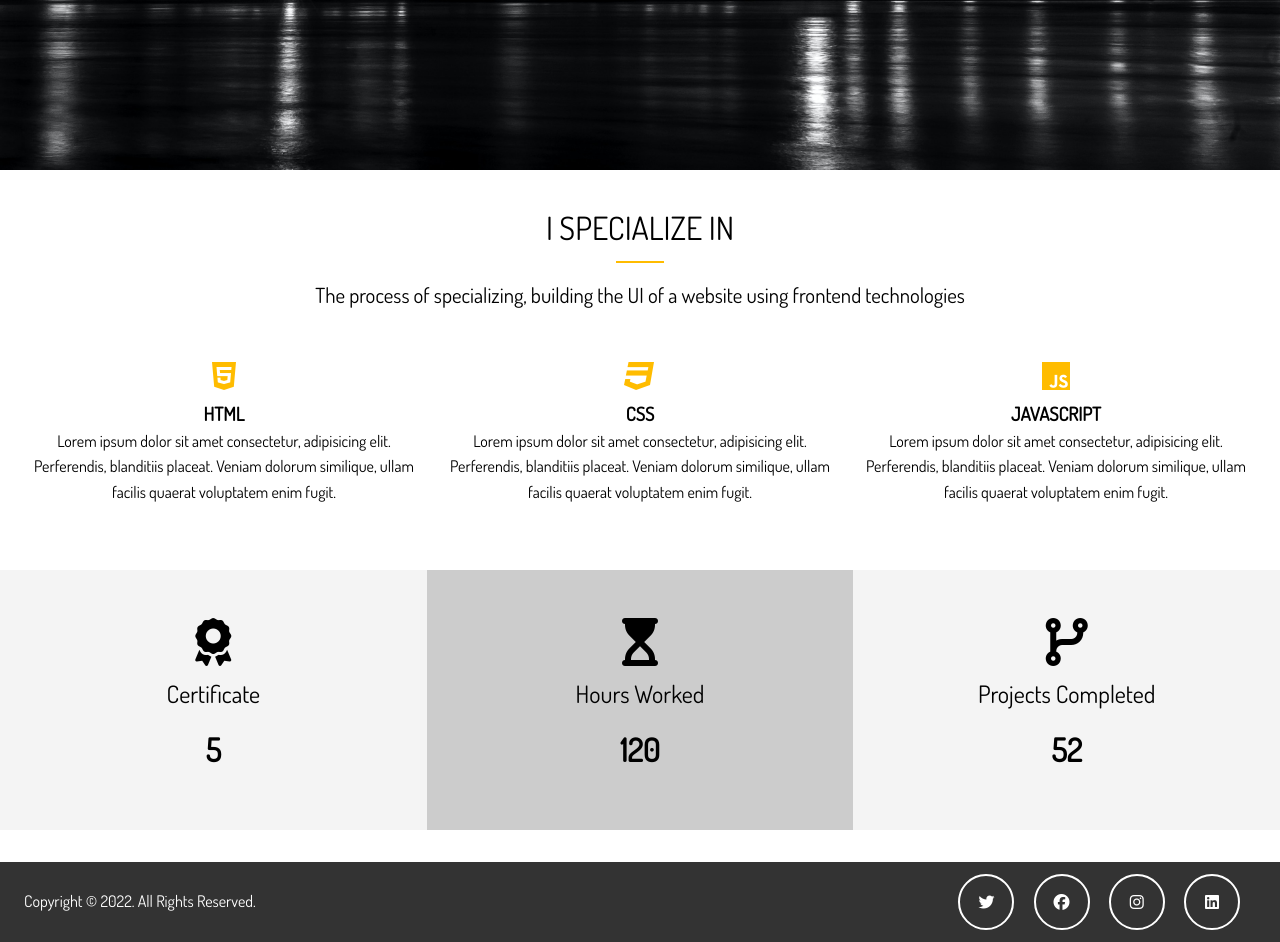
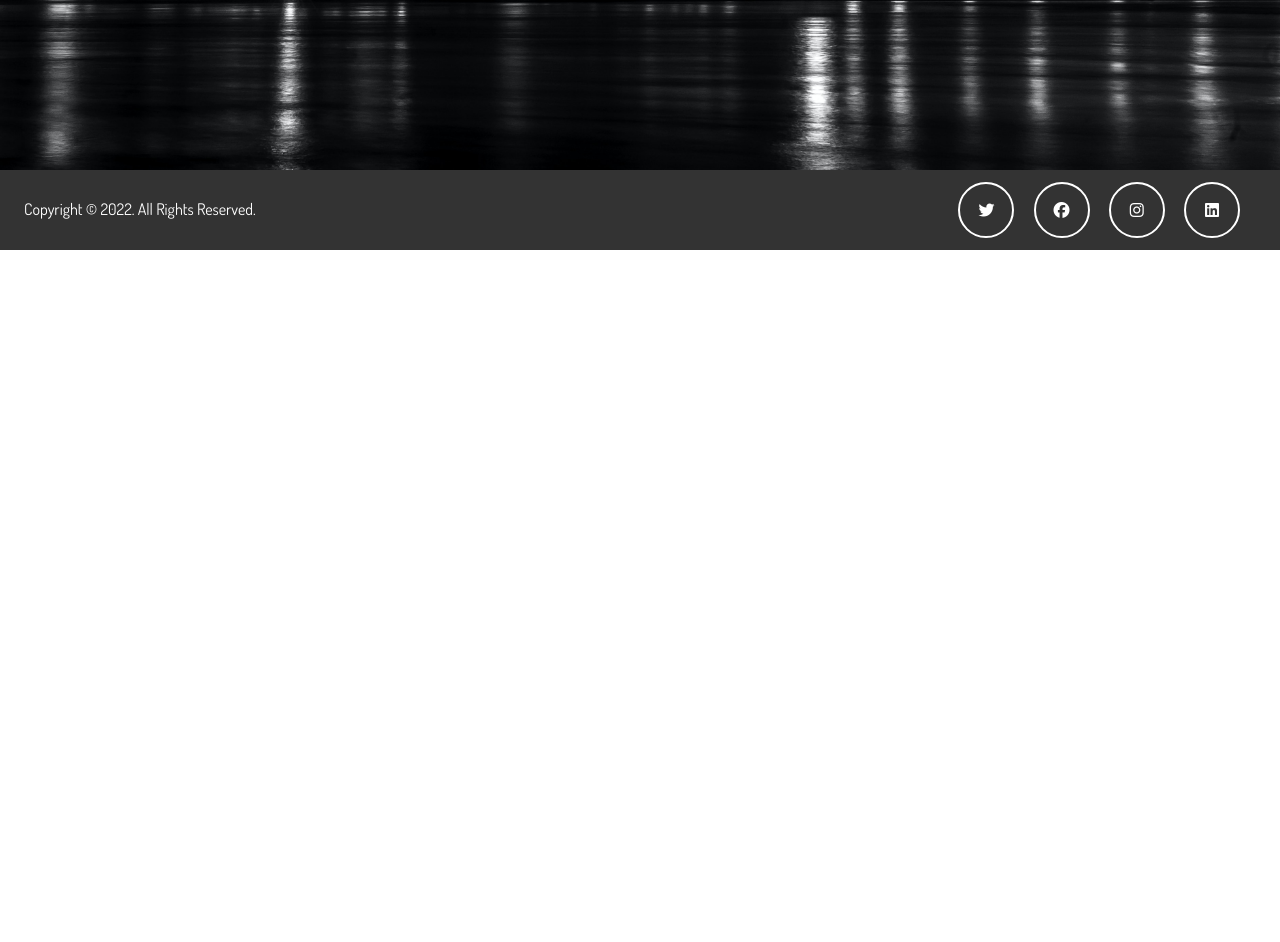
Before and after one commit to AdiRaj94/portfoilio_website, a website: page dist/index.html in a window 1280 px wide. Shown: the part 630-1572 px from the top of the page. After the commit the page ends 880 px from the top, so only its background shows below. Drawn offline with Linux system fonts and the light colour scheme.

Commit message:
Changes in Index Page

```diff
--- a/dist/index.html
+++ b/dist/index.html
@@ -35,7 +35,7 @@
     </header>
 
     <!-- Section A: Specialize -->
-    <section id="home-a" class="text-center py-2">
+    <!-- <section id="home-a" class="text-center py-2">
         <div class="container">
             <h2 class="section-title">I Specialize In</h2>
             <div class="bottom-line"></div>
@@ -61,30 +61,30 @@
                     <p>Lorem ipsum dolor sit amet consectetur, adipisicing elit. Perferendis, blanditiis placeat. Veniam
                         dolorum similique, ullam facilis quaerat voluptatem enim fugit.</p>
                 </div>
-                <!-- <div>
+                 <div>
                     <i class="fab fa-github fa-2x"></i>
                     <h3>Github</h3>
                     <p>Lorem ipsum dolor sit amet consectetur, adipisicing elit. Perferendis, blanditiis placeat. Veniam
                         dolorum similique, ullam facilis quaerat voluptatem enim fugit.</p>
-                </div> -->
+                </div>
             </div>
         </div>
-    </section>
+    </section> -->
 
     <!-- Section B: Stats -->
-    <section id="home-b" class="text-center py-2">
+    <!-- <section id="home-b" class="text-center py-2">
         <div class="stats">
-            <!-- <div>
+            <div>
                 <ul>
                     <li><i class="fas fa-users fa-3x"></i></li>
                     <li class="stats-title">Clients</li>
                     <li class="stats-number">100</li>
                 </ul>
-            </div> -->
+            </div>
             <div>
                 <ul>
                     <li><i class="fas fa-award fa-3x"></i></li>
-                    <!-- <li><i class="fas fa-users fa-3x"></i></li> -->
+                    <li><i class="fas fa-users fa-3x"></i></li>
                     <li class="stats-title">Certificate</li>
                     <li class="stats-number">5</li>
                 </ul>
@@ -104,7 +104,7 @@
                 </ul>
             </div>
         </div>
-    </section>
+    </section> -->
 
     <!-- Section C: Process(should remove/not) -->
     <!-- <section id="home-c" class="text-center py-2">
```
